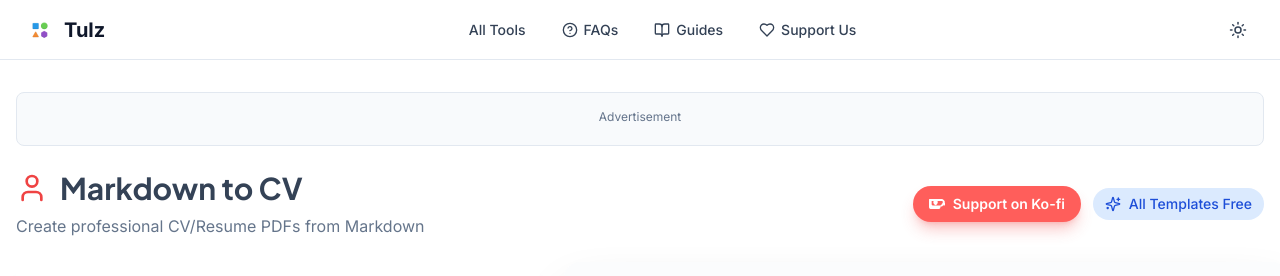
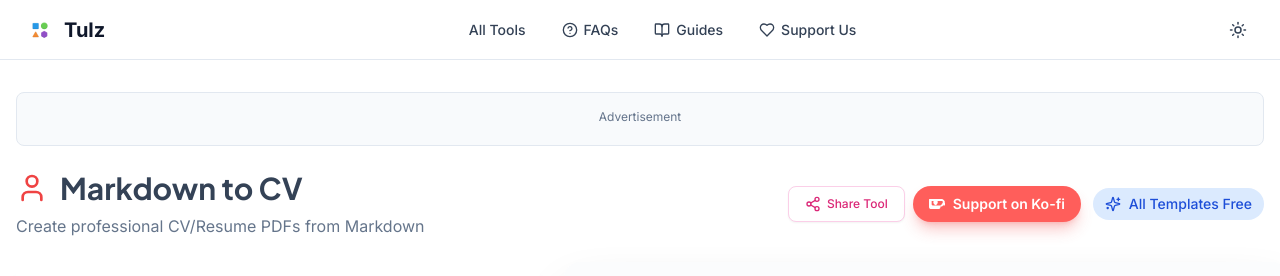
Before and after one commit to dunjil/tulz, a Next.js app in the folder frontend/: page /dashboard/tools/cv in a window 1280 px wide. Shown: the top 276 px of the page. Built offline with nearby package versions, Linux system fonts and the light colour scheme; no server answers.

Commit message:
feat(ui): add global share button next to support buttons

```diff
--- a/frontend/src/app/dashboard/layout.tsx
+++ b/frontend/src/app/dashboard/layout.tsx
@@ -19,10 +19,10 @@ export default function DashboardLayout({
   useEffect(() => {
     const handleClick = (e: MouseEvent) => {
       const target = e.target as HTMLElement;
-      const button = target.closest("button");
+      const clickable = target.closest("button, a");
       if (
-        button &&
-        button.textContent?.toLowerCase().includes("download") &&
+        clickable &&
+        clickable.textContent?.toLowerCase().match(/(download|save|export|get pdf|get file)/) &&
         !sessionStorage.getItem("support_shown")
       ) {
         // Extract tool slug from URL, e.g. /tools/pdf-merge → "pdf-merge"
--- /dev/null
+++ b/frontend/src/components/shared/share-button.tsx
@@ -0,0 +1,46 @@
+"use client";
+
+import { Share2 } from "lucide-react";
+import { Button } from "@/components/ui/button";
+import { SupportBanner } from "@/components/shared/support-banner";
+import { useState } from "react";
+import { usePathname } from "next/navigation";
+
+interface ShareButtonProps {
+    className?: string;
+    size?: "default" | "sm" | "lg" | "icon";
+}
+
+export function ShareButton({ className, size = "md" as any }: ShareButtonProps) {
+    const [showBanner, setShowBanner] = useState(false);
+    const pathname = usePathname();
+
+    // Default to "Tulz", or extract the tool slug from the URL e.g. /dashboard/tools/pdf-merge -> pdf-merge
+    let toolName = "Tulz";
+    if (pathname && pathname.includes("/tools/")) {
+        toolName = pathname.split("/").filter(Boolean).pop() || "Tulz";
+    }
+
+    return (
+        <>
+            <Button
+                size={size}
+                variant="outline"
+                className={`gap-1.5 border-pink-200 hover:bg-pink-50 dark:border-pink-900 dark:hover:bg-pink-950/30 text-pink-600 dark:text-pink-400 ${className}`}
+                onClick={() => setShowBanner(true)}
+            >
+                <Share2 className="h-4 w-4" />
+                <span className="hidden sm:inline">Share Tool</span>
+                <span className="sm:hidden">Share</span>
+            </Button>
+
+            {showBanner && (
+                <div className="fixed inset-0 z-50 flex items-center justify-center p-4 bg-black/30 backdrop-blur-sm animate-in fade-in duration-200">
+                    <div className="w-full max-w-md animate-in zoom-in-95 slide-in-from-bottom-4 duration-300">
+                        <SupportBanner toolName={toolName} onDismiss={() => setShowBanner(false)} />
+                    </div>
+                </div>
+            )}
+        </>
+    );
+}
--- a/frontend/src/components/shared/support-button.tsx
+++ b/frontend/src/components/shared/support-button.tsx
@@ -3,16 +3,20 @@
 import { Heart } from "lucide-react";
 import { KofiIcon } from "@/components/shared/icons/kofi-icon";
 import { cn } from "@/lib/utils";
+import { ShareButton } from "./share-button";
 
 interface SupportButtonProps {
   className?: string;
   size?: "sm" | "md";
+  showShare?: boolean;
 }
 
 const KOFI_URL = process.env.NEXT_PUBLIC_KOFI_URL || "https://ko-fi.com/tulzhub";
 
-export function SupportButton({ className, size = "md" }: SupportButtonProps) {
+export function SupportButton({ className, size = "md", showShare = true }: SupportButtonProps) {
   return (
+    <div className={cn("flex items-center gap-2", className)}>
+      {showShare && <ShareButton size={size === "md" ? "default" : size} />}
       <a
         href={KOFI_URL}
         target="_blank"
@@ -23,8 +27,7 @@ export function SupportButton({ className, size = "md" }: SupportButtonProps) {
           "shadow-lg shadow-red-500/30 hover:shadow-xl hover:shadow-red-500/40",
           "hover:scale-105 active:scale-95",
           "overflow-hidden",
-        size === "sm" ? "px-4 py-2 text-sm" : "px-5 py-2.5 text-base",
-        className
+          size === "sm" ? "px-4 py-2 text-sm" : "px-5 py-2.5 text-base"
         )}
       >
         <KofiIcon className={cn(
@@ -33,6 +36,7 @@ export function SupportButton({ className, size = "md" }: SupportButtonProps) {
         )} />
         <span className="relative z-10">Support on Ko-fi</span>
       </a>
+    </div>
   );
 }
 
```
Lines whose indentation alone changed are shown as unchanged.
